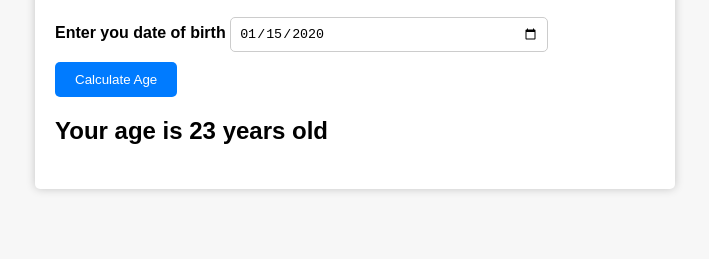
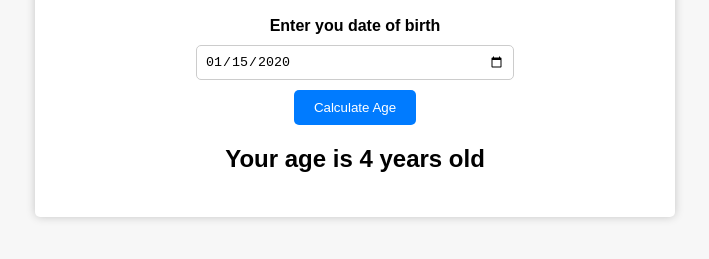
Before and after one commit to ToshpulatovAlimardon/age-calculator, a plain HTML site: page index.html in a window 1280 px wide. Both pictures are taken after typing "2020-01-15" into the empty fields and a click on the button "Calculate Age". Shown: the part 135-394 px from the top of the page, without its empty margins (285-994 px from the left). Drawn offline with Linux system fonts and the light colour scheme.

Commit message:
added javasript

```diff
--- a/index.html
+++ b/index.html
@@ -12,7 +12,7 @@
     <div class="form">
       <label for="birthday">Enter you date of birth</label>
       <input type="date" id="birthday" name="birthday">
-      <button>Calculate Age</button>
+      <button id="btn">Calculate Age</button>
       <p id="result">Your age is 23 years old</p>
     </div>
   </div>
--- a/script.js
+++ b/script.js
@@ -0,0 +1,32 @@
+const btnEl = document.querySelector("#btn");
+const birthdayEl = document.querySelector("#birthday");
+const resultEl = document.querySelector("#result");
+
+function calculateAge() {
+  const birthdayValue = birthdayEl.value;
+  if (birthdayValue === "") {
+    alert("Please enter your birthday");
+  } else {
+    const age = getAge(birthdayValue);
+    resultEl.innerText = `Your age is ${age} ${age > 1 ? "years" : "year"} old`;
+  }
+}
+
+function getAge(birthdayValue) {
+  const currentDate = new Date();
+  const birthdayDate = new Date(birthdayValue);
+
+  let age = currentDate.getFullYear() - birthdayDate.getFullYear();
+  const month = currentDate.getMonth() - birthdayDate.getMonth();
+
+  if (
+    month < 0 ||
+    (month === 0 && currentDate.getDate() < birthdayDate.getDate())
+  ) {
+    age--;
+  }
+
+  return age;
+}
+
+btnEl.addEventListener("click", calculateAge);
--- a/style.css
+++ b/style.css
@@ -22,7 +22,7 @@ h1 {
   margin-bottom: 20px;
 }
 
-form {
+.form {
   display: flex;
   flex-direction: column;
   align-items: center;
```
